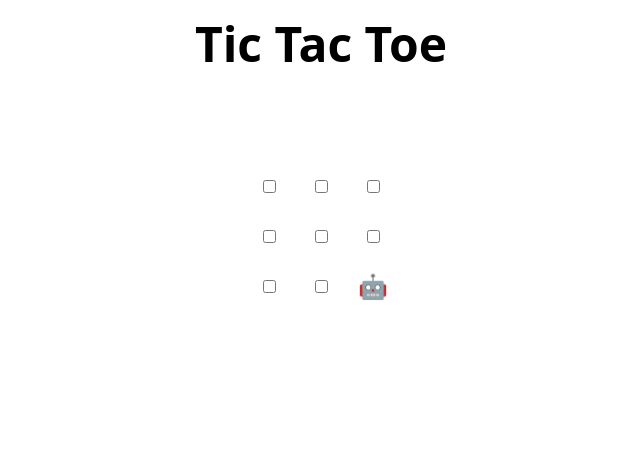
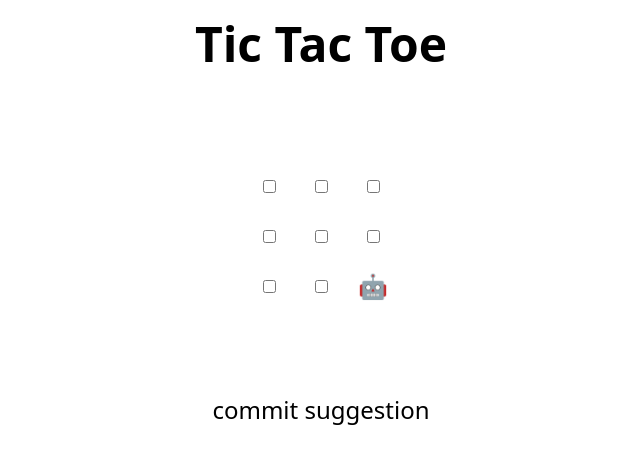
Before and after one commit to devrangoonwala/skills-review-pull-requests, a plain HTML site: page index.html in a window 1280 px wide. Shown: the whole page, without its empty margins (319-959 px from the left). Drawn offline with Linux system fonts and the light colour scheme.

Commit message:
Update index.html

```diff
--- a/index.html
+++ b/index.html
@@ -48,7 +48,7 @@
 </table>
 
 <h2 hidden>Game over, refresh to play again 🧑‍💻 🤖!</h2>
-
+commit suggestion
 <script>
   // Initialization
   const boxes = Array.from(document.querySelectorAll("td"));
```
